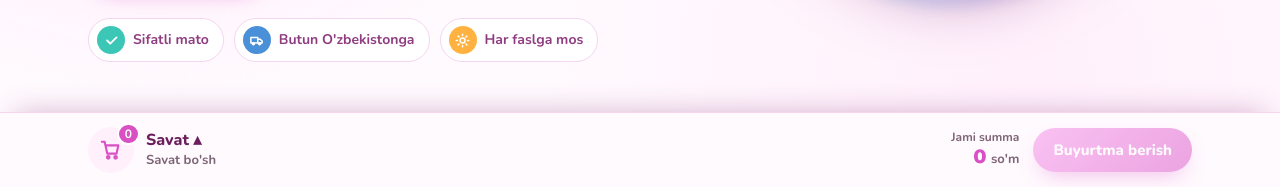
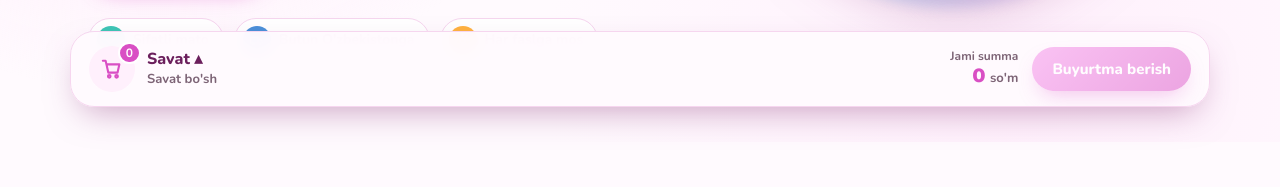
Before and after one commit to muhsinjonhamidov/mini-moda, a plain HTML site: page index.html in a window 1280 px wide. Shown: the part 613-800 px from the top of the page. Drawn offline with nearby package versions, Linux system fonts and the light colour scheme.

Commit message:
Savatni «Powered by Netlify» belgisidan yuqoriga ko'tarish
Savat endi pastki chetga yopishmaydi: belgi ustida suzib turuvchi karta
bo'ldi (--badge-gap: 80px), shuning uchun tugma, summa va savat belgisi
hech qaysi ekran kengligida belgi ostida qolmaydi. Qo'ng'iroq tugmasi
ham shunga moslab ko'tarildi.

Co-Authored-By: Claude Opus 5.5 <noreply@anthropic.com>
Claude-Session: https://claude.ai/code/session_01KFZXE6oCQTJXpe61GnAU9q

```diff
--- a/index.html
+++ b/index.html
@@ -149,12 +149,15 @@ footer p{font-size:14px;opacity:.85}
 .reveal.in{opacity:1;transform:none}
 
 /* savat */
-body{padding-bottom:76px}
+/* --badge-gap: Netlify'ning «Powered by Netlify» belgisi uchun pastda qoldirilgan joy.
+   Belgi o'chirilsa, bu qiymatni 12px qiling. */
+:root{--badge-gap:80px}
+body{padding-bottom:calc(var(--badge-gap) + 90px)}
 .buy{position:relative}
 .buy .n{position:absolute;top:-5px;right:-5px;min-width:20px;height:20px;padding:0 5px;border-radius:99px;background:var(--plum);color:#fff;font-size:11px;font-weight:800;display:grid;place-items:center;border:2px solid #fff;font-family:"Nunito"}
 .buy.pop,.cart-ic.pop{animation:pop .35s}
 @keyframes pop{50%{transform:scale(1.25)}}
-.cart{position:fixed;left:0;right:0;bottom:0;z-index:70;background:rgba(255,250,254,.96);backdrop-filter:blur(10px);-webkit-backdrop-filter:blur(10px);border-top:1.5px solid var(--line);box-shadow:0 -12px 30px -16px rgba(143,61,128,.45)}
+.cart{position:fixed;left:50%;transform:translateX(-50%);width:min(1140px,calc(100% - 20px));bottom:var(--badge-gap);z-index:70;background:rgba(255,250,254,.97);backdrop-filter:blur(10px);-webkit-backdrop-filter:blur(10px);border:1.5px solid var(--line);border-radius:24px;overflow:hidden;box-shadow:0 14px 34px -12px rgba(143,61,128,.5)}
 .cart-list{max-height:0;overflow:auto;transition:max-height .3s}
 .cart.open .cart-list{max-height:min(55vh,420px)}
 .cart-list .wrap{padding-top:14px;padding-bottom:6px}
@@ -187,7 +190,7 @@ body{padding-bottom:76px}
 .cart-sum b small{display:inline;font-family:"Nunito";font-size:13px}
 .cart-bar .btn{padding:12px 20px;font-size:15px;white-space:nowrap}
 .btn:disabled{opacity:.5;cursor:not-allowed;transform:none}
-.fab{bottom:94px}
+.fab{bottom:calc(var(--badge-gap) + 92px)}
 
 /* buyurtma oynasi */
 .modal{position:fixed;inset:0;z-index:90;background:rgba(59,34,54,.5);display:none;place-items:center;padding:18px}
```
